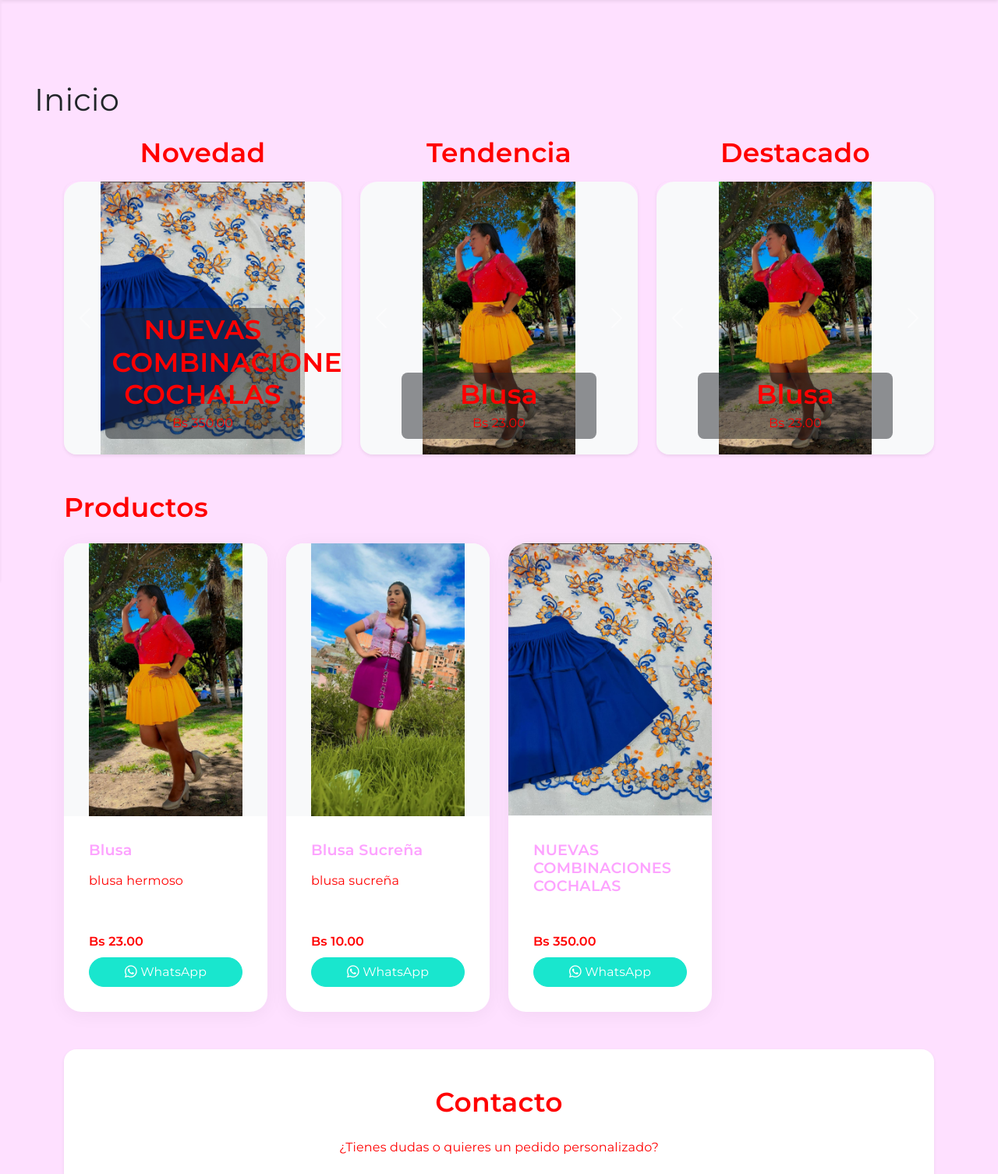
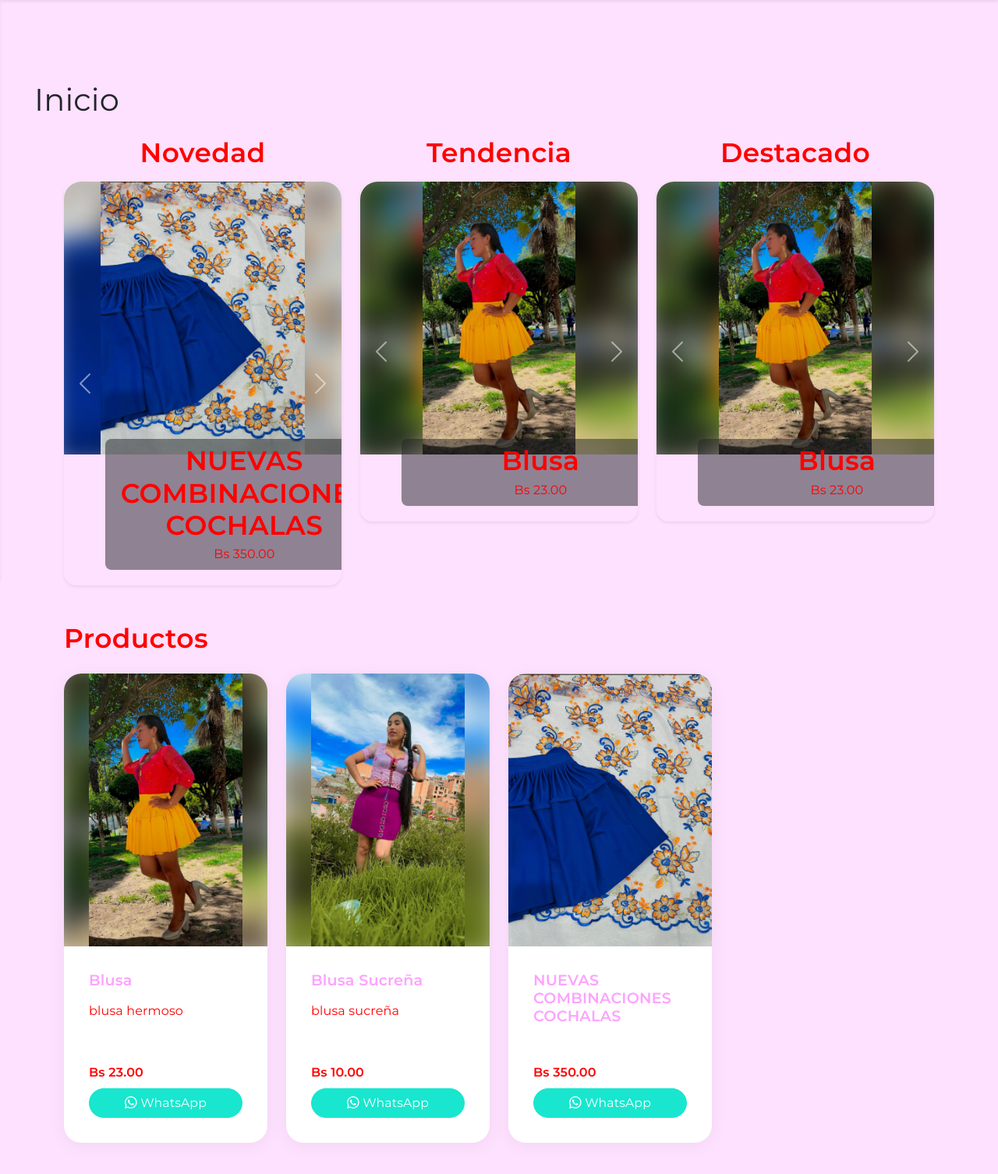
Before and after one commit to WILBER1234965/modas_pathy, a Flask app: page / in a window 1280 px wide. Shown: the part 56-1562 px from the top of the page at 78% size. Run offline with Flask 3, Linux system fonts and the light colour scheme; some libraries are stand-ins or nearby versions.

Commit message:
index
index xon titulo adelante

```diff
--- a/templates/public/index.html
+++ b/templates/public/index.html
@@ -7,6 +7,8 @@
 {% block content %}
   <style>
     .img-wrapper {
+
+      position: relative;
       width: 100%;
       height: 350px;
       overflow: hidden;
@@ -16,11 +18,28 @@
       align-items: center;
       justify-content: center;
     }
+    .img-wrapper::before {
+      content: '';
+      position: absolute;
+      inset: 0;
+      background-image: var(--bg-img);
+      background-size: cover;
+      background-position: center;
+      filter: blur(15px);
+      transform: scale(1.1);
+      z-index: 0;
+    }
     .img-wrapper img {
+      position: relative;
+      z-index: 1;
       max-width: 100%;
       max-height: 100%;
       object-fit: contain;
       transition: transform .3s ease;
+    }
+    .carousel-caption {
+      position: relative;
+      z-index: 2;
     }
     .hover-shadow:hover .img-wrapper img {
       transform: scale(1.05);
@@ -40,8 +59,9 @@
             <div class="carousel-inner rounded-4 overflow-hidden shadow-sm">
               {% for prod in list %}
                 <div class="carousel-item {% if loop.first %}active{% endif %}">
-                  <div class="img-wrapper">
-                    {% set main = prod.images|selectattr('is_main')|first or prod.images[0] %}
+                  {% set main = prod.images|selectattr('is_main')|first or prod.images[0] %}
+
+                  <div class="img-wrapper" style="--bg-img: url('{{ url_for('static', filename='uploads/' ~ main.filename) }}');">
                     <img src="{{ url_for('static', filename='uploads/' ~ main.filename) }}"
                          alt="{{ prod.name }}">
                   </div>
@@ -49,9 +69,12 @@
                     <h5 class="mb-1 text-capitalize">{{ prod.name }}</h5>
                     <p class="mb-0">Bs {{ '%.2f'|format(prod.price) }}</p>
                   </div>
+
                 </div>
+
               {% endfor %}
             </div>
+
             <button class="carousel-control-prev" type="button" data-bs-target="#{{ cid }}" data-bs-slide="prev">
               <span class="carousel-control-prev-icon"></span>
             </button>
@@ -69,8 +92,8 @@
         {% for prod in destacados %}
           <div class="col-6 col-md-3">
             <div class="card h-100 hover-shadow border-0">
-              <div class="img-wrapper">
-                {% set main = prod.images|selectattr('is_main')|first or prod.images[0] %}
+              {% set main = prod.images|selectattr('is_main')|first or prod.images[0] %}
+              <div class="img-wrapper" style="--bg-img: url('{{ url_for('static', filename='uploads/' ~ main.filename) }}');">
                 <img src="{{ url_for('static', filename='uploads/' ~ main.filename) }}"
                      alt="{{ prod.name }}">
               </div>
```
